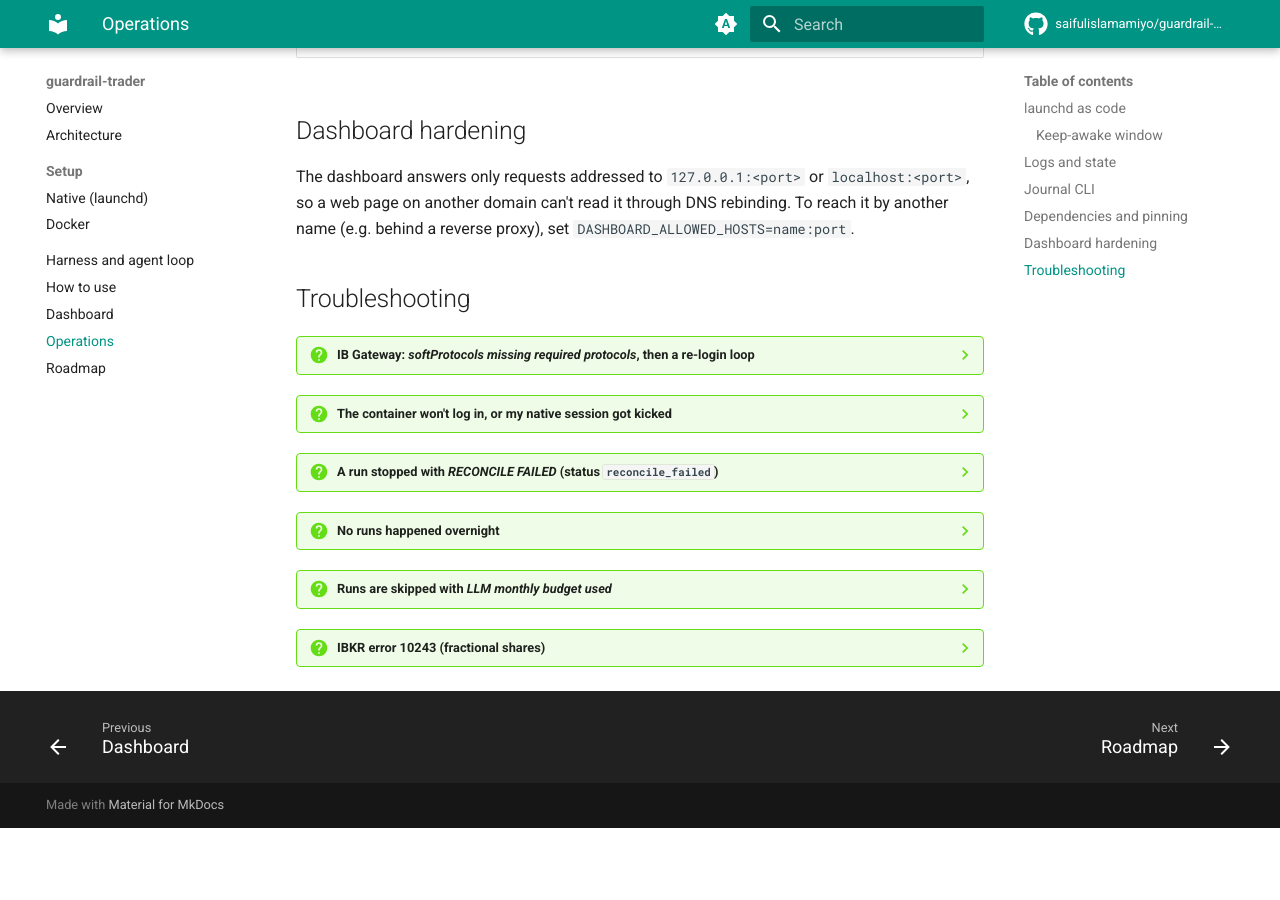
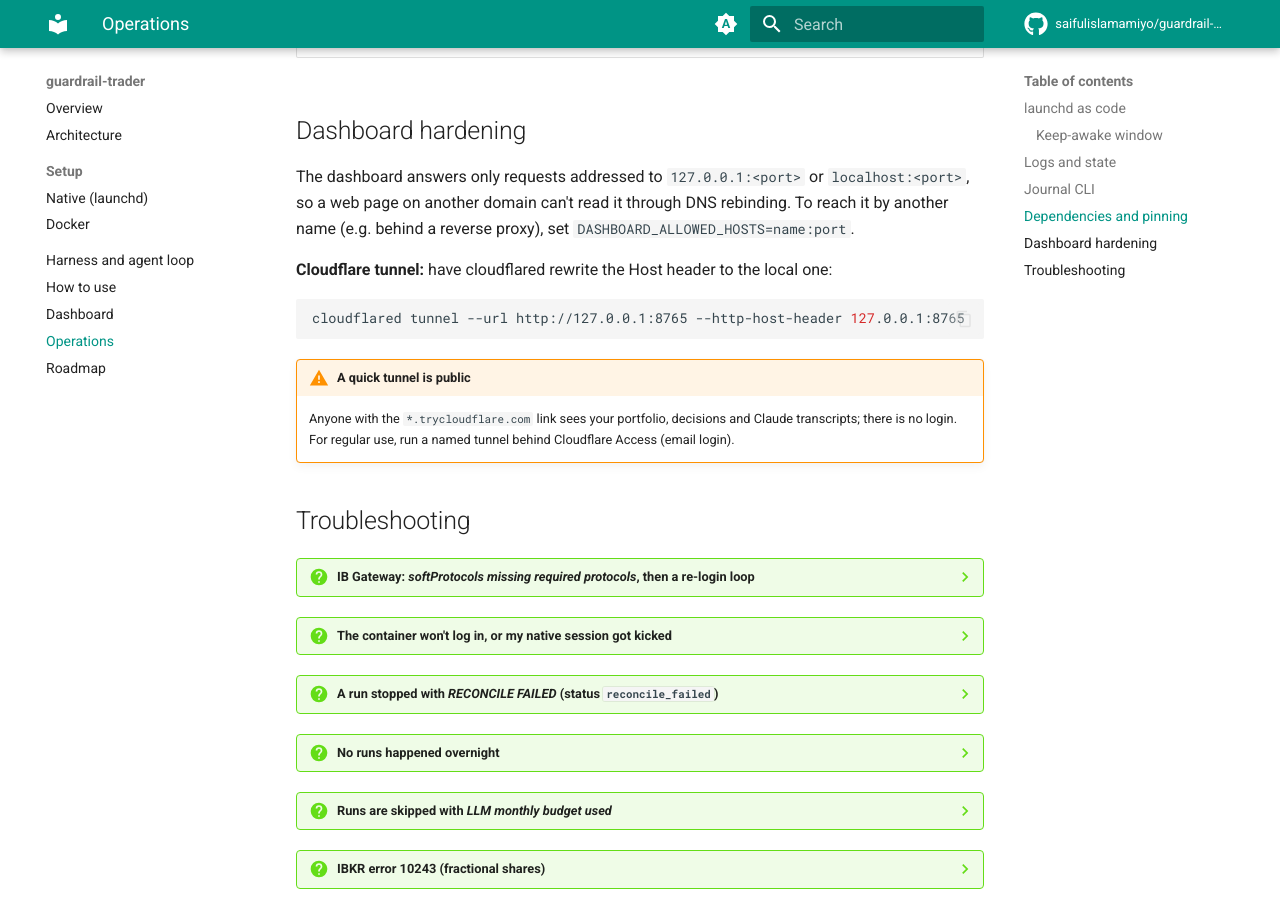
Before and after one commit to saifulislamamiyo/guardrail-trader, an MkDocs documentation site: the page built from docs/operations.md, in a window 1280 px wide and 900 px high, scrolled down 2416 px. Built offline with MkDocs 1.6.1 and Material for MkDocs 9.7.7, drawn with Linux system fonts in a browser that asks for light colours; comment, search, counter and statistics services are not loaded; before the commit the page ends 3244 px from its top, so only the background shows below that.

Commit message:
Docs: Cloudflare tunnel with the dashboard Host allowlist (--http-host-header)
Co-Authored-By: Claude Opus 5 <noreply@anthropic.com>
Claude-Session: https://claude.ai/code/session_01F8YfjdmQAYEERD4SMpazkP

````diff
--- a/docs/operations.md
+++ b/docs/operations.md
@@ -79,6 +79,17 @@ The dashboard answers only requests addressed to `127.0.0.1:<port>` or `localhos
 web page on another domain can't read it through DNS rebinding. To reach it by another name
 (e.g. behind a reverse proxy), set `DASHBOARD_ALLOWED_HOSTS=name:port`.
 
+**Cloudflare tunnel:** have cloudflared rewrite the Host header to the local one:
+
+```bash
+cloudflared tunnel --url http://127.0.0.1:8765 --http-host-header 127.0.0.1:8765
+```
+
+!!! warning "A quick tunnel is public"
+    Anyone with the `*.trycloudflare.com` link sees your portfolio, decisions and Claude
+    transcripts; there is no login. For regular use, run a named tunnel behind
+    Cloudflare Access (email login).
+
 ## Troubleshooting
 
 ??? question "IB Gateway: *softProtocols missing required protocols*, then a re-login loop"
````
